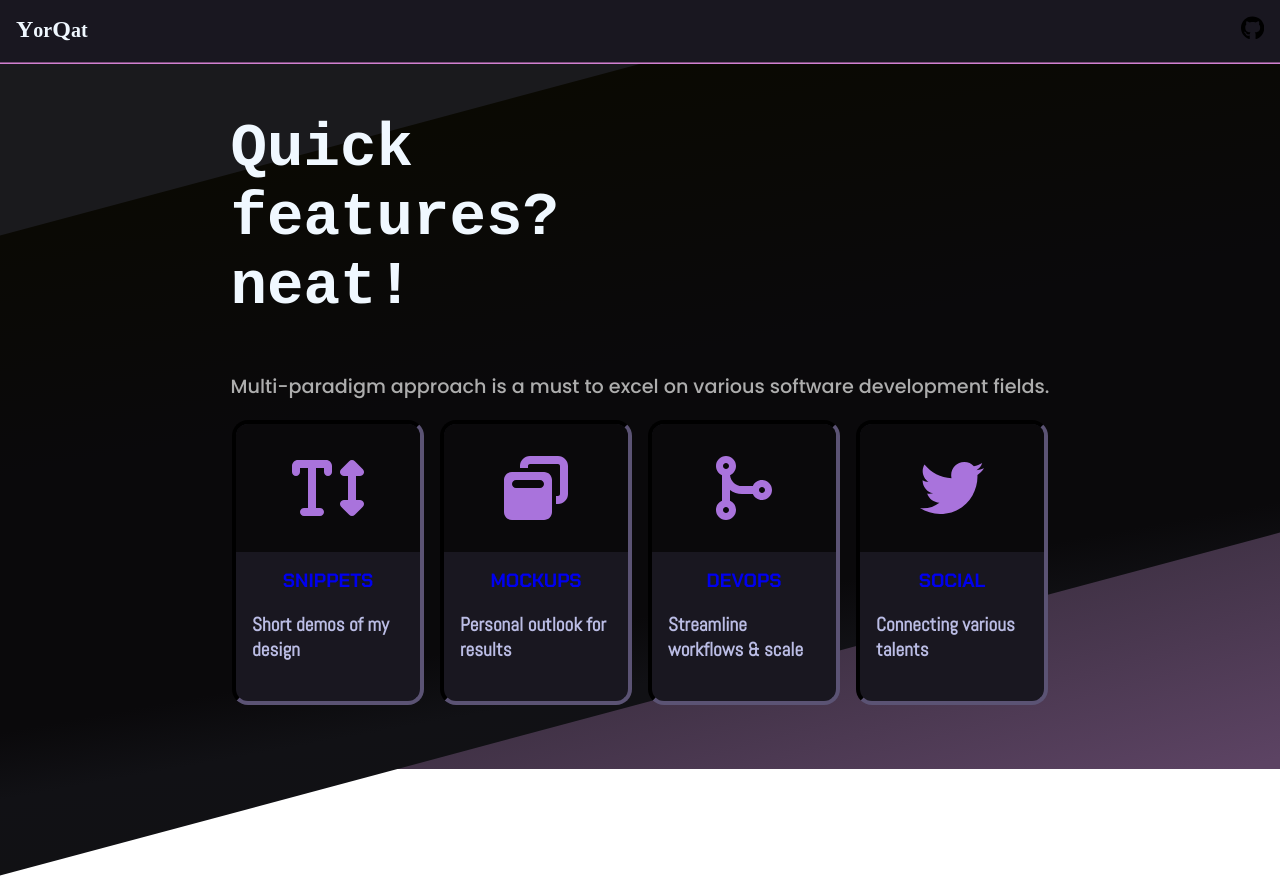
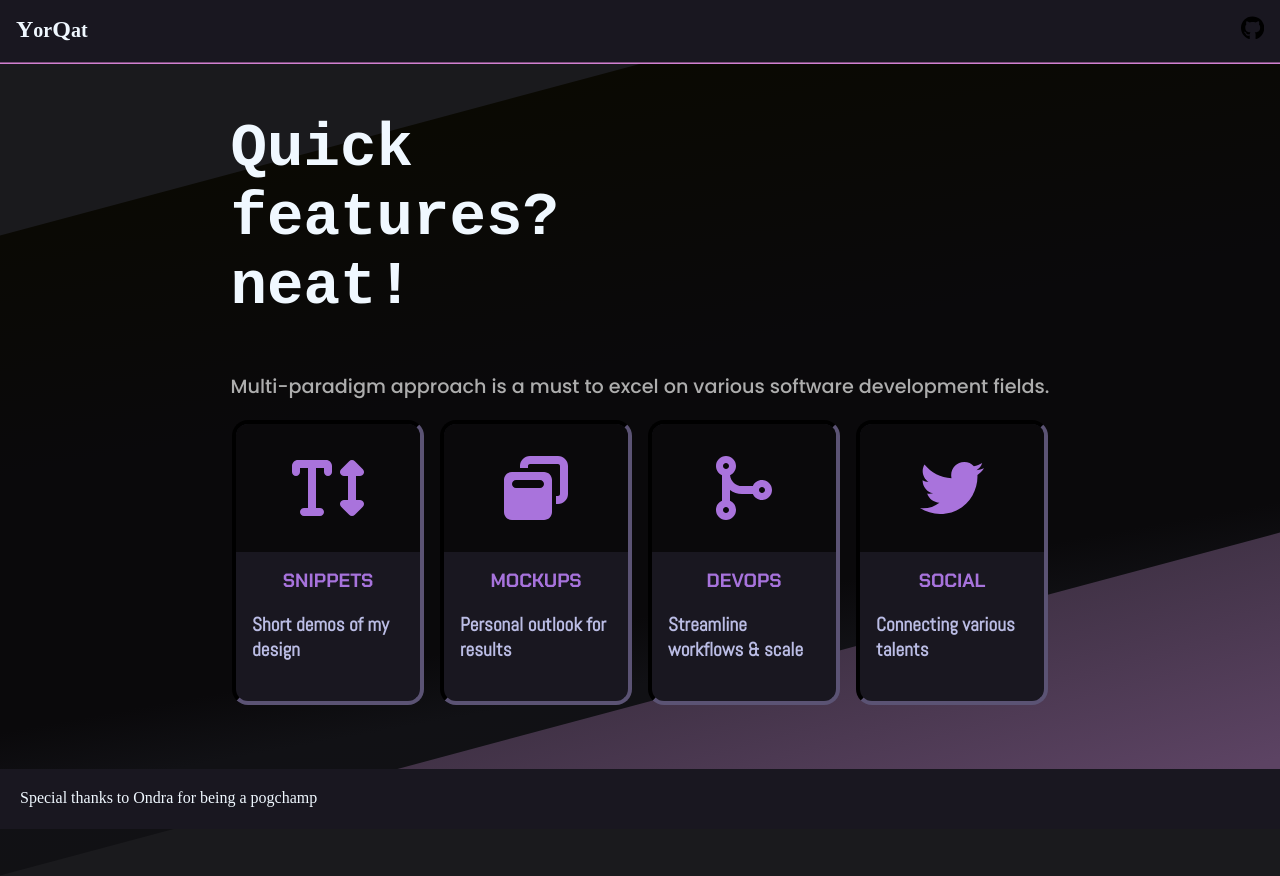
Before and after one commit to yorqat/www-yorqat, a SvelteKit app: page / in a window 1280 px wide. Built offline with nearby package versions, Linux system fonts and the light colour scheme; a web font is replaced by a local one.

Commit message:
add footer

```diff
--- a/src/routes/(nav)/+layout.svelte
+++ b/src/routes/(nav)/+layout.svelte
@@ -1,12 +1,18 @@
 <script>
-    import Heading from "../Heading.svelte";
+	import Heading from '../Heading.svelte';
 </script>
+
+<svelte:head>
+	<link rel="stylesheet" lang="css" href="/layout.css" />
+</svelte:head>
 
 <Heading />
 <slot />
+<footer class="bottom">Special thanks to Ondra for being a pogchamp</footer>
 
 <style lang="scss">
 	:global(:root) {
+		--footer-height: 60px;
 		--clr-text: aliceblue;
 		--clr-text-reading: rgb(187, 189, 229);
 		--clr-primary: rgb(25, 23, 32);
@@ -16,4 +22,13 @@
 			contrast(91%);
 		--fltr-white: brightness(0) invert(1);
 	}
+
+	.bottom {
+		background-color: var(--clr-primary);
+		position: absolute;
+		bottom: 0;
+		width: 100%;
+		height: var(--footer-height);
+		padding: 20px;
+	}
 </style>
```
Lines whose indentation alone changed are shown as unchanged.
